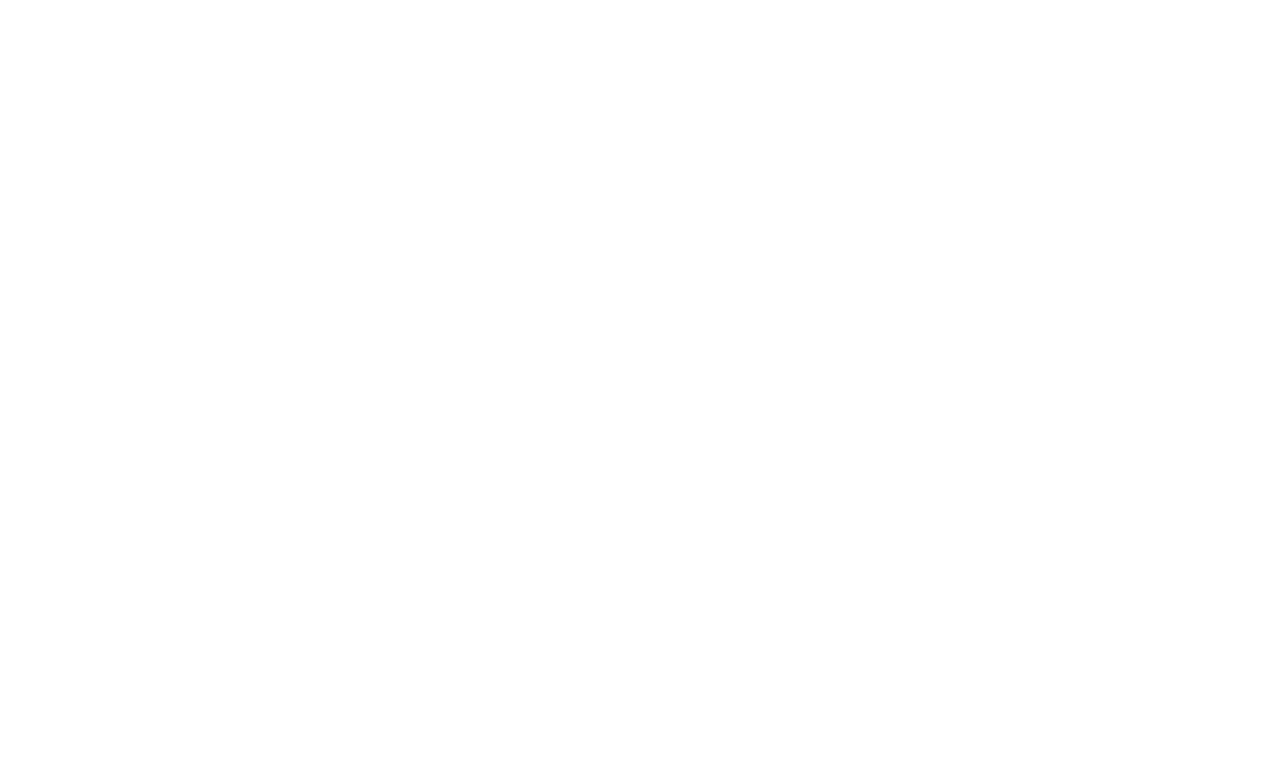
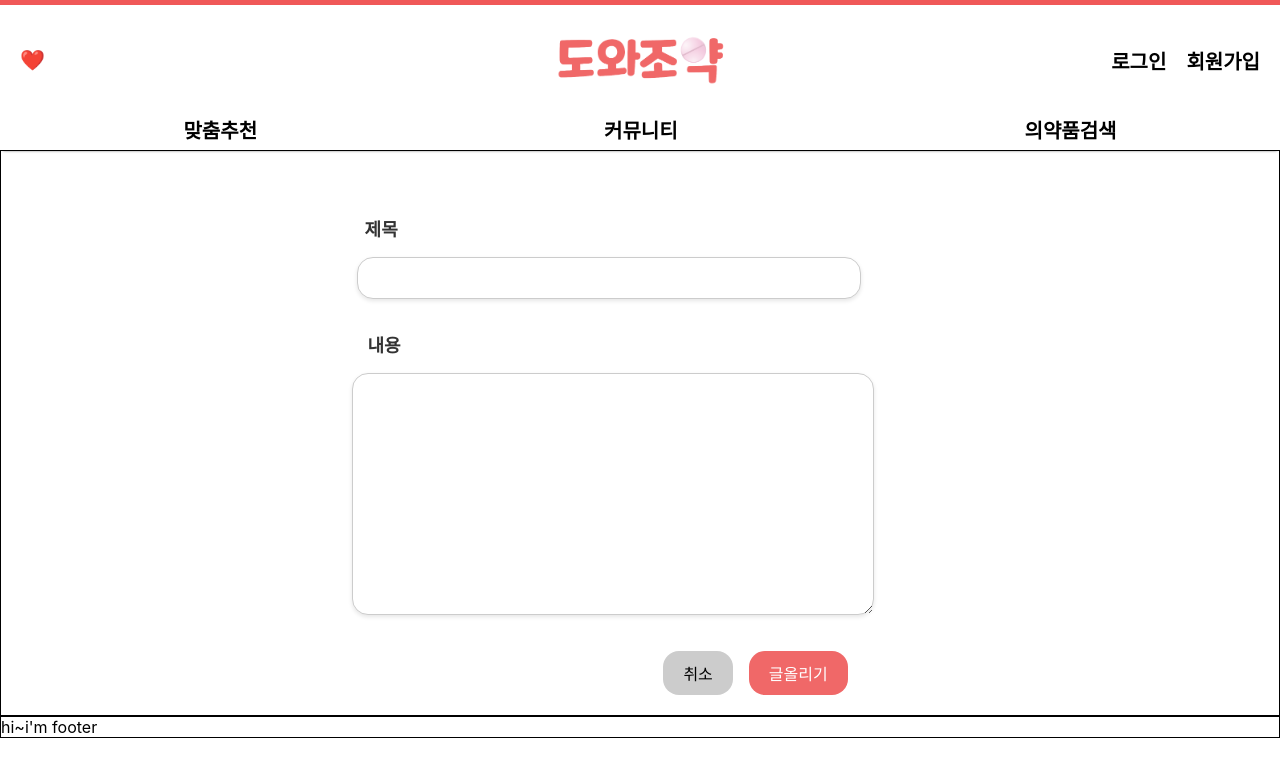
Before and after one commit to codestates-seb/seb43_main_009, a React app in the folder client/: page /commu/posts in a window 1280 px wide. Before the commit this address had no page. Shown: the top 776 px of the page. Built offline with nearby package versions, Linux system fonts and the light colour scheme; a web font is replaced by a local one.

Commit message:
webpack오류수정

```diff
--- a/client/src/App.js
+++ b/client/src/App.js
@@ -11,7 +11,7 @@
     <BrowserRouter>
       <Routes>
         <Route path="/" element={<Home />}></Route>
-        <Route path="/commus" element={<CommunityWrite />}></Route>
+        <Route path="/commu/posts" element={<CommunityWrite />}></Route>
         <Route path="/login" element={<Login />}></Route>
         <Route path="/commu" element={<Community />}></Route>
         <Route path="/survey" element={<Survey />}></Route>
--- a/client/src/page/CommunityWrite.js
+++ b/client/src/page/CommunityWrite.js
@@ -7,7 +7,6 @@
 import { useState } from "react";
 
 const CommunityWrite = () => {
-  const count = useSelector((state) => state.value);
   const dispatch = useDispatch();
   const navigate = useNavigate();
   const [title, setTitle] = useState("");
@@ -42,7 +41,6 @@
             <button className="cancel-button" onClick={goHome}>
               취소
             </button>
-            {/* Value: {count} */}
             <button className="submit-button" onClick={handleSubmit}>
               글올리기
             </button>
--- a/client/webpack.config.js
+++ b/client/webpack.config.js
@@ -12,6 +12,7 @@
   //dist 폴더에 결과물을 저장
   output: {
     path: path.resolve("./dist"),
+    publicPath: "/",
     //dist에 설정되는 파일이름
     filename: "bundle.js",
     clean: true,
```
